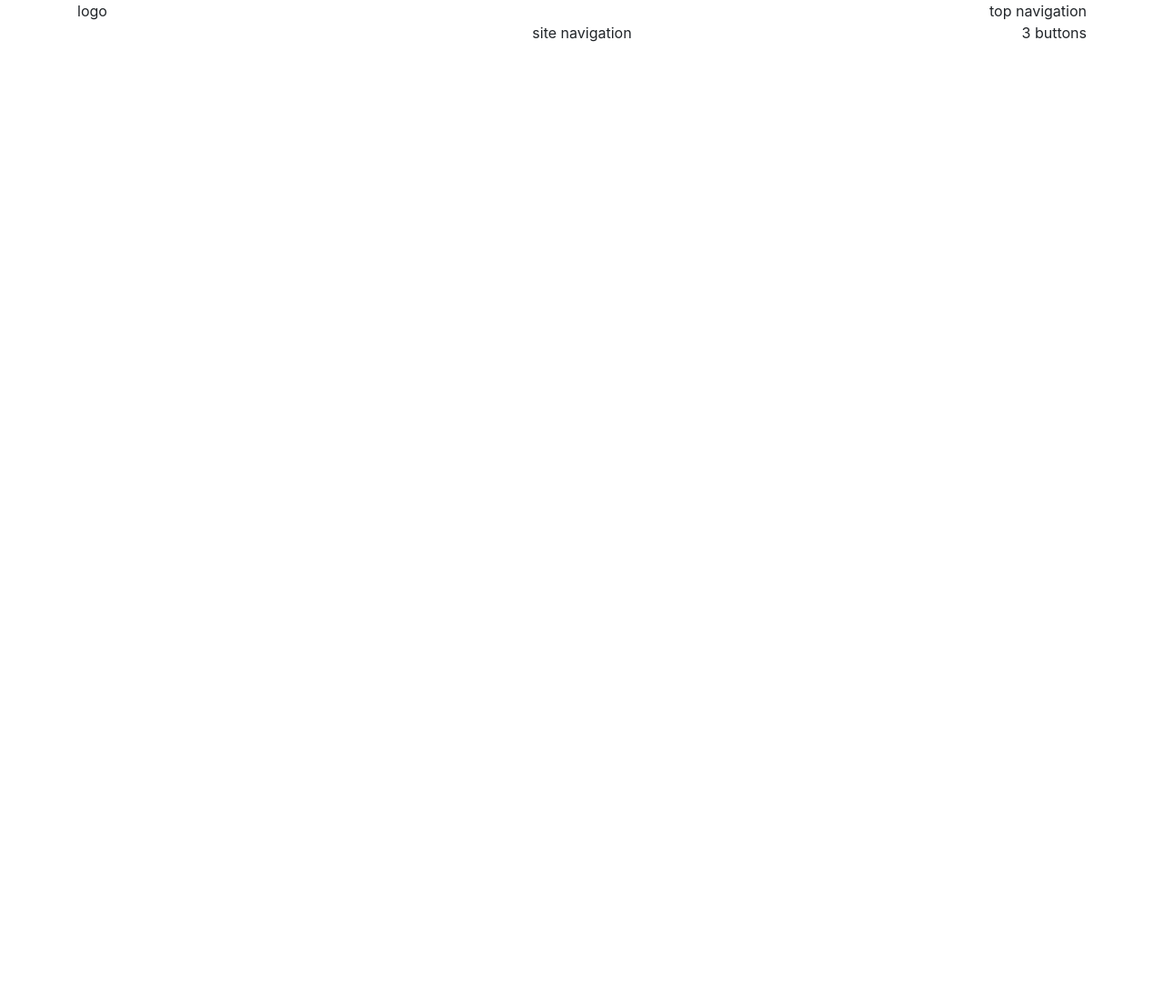
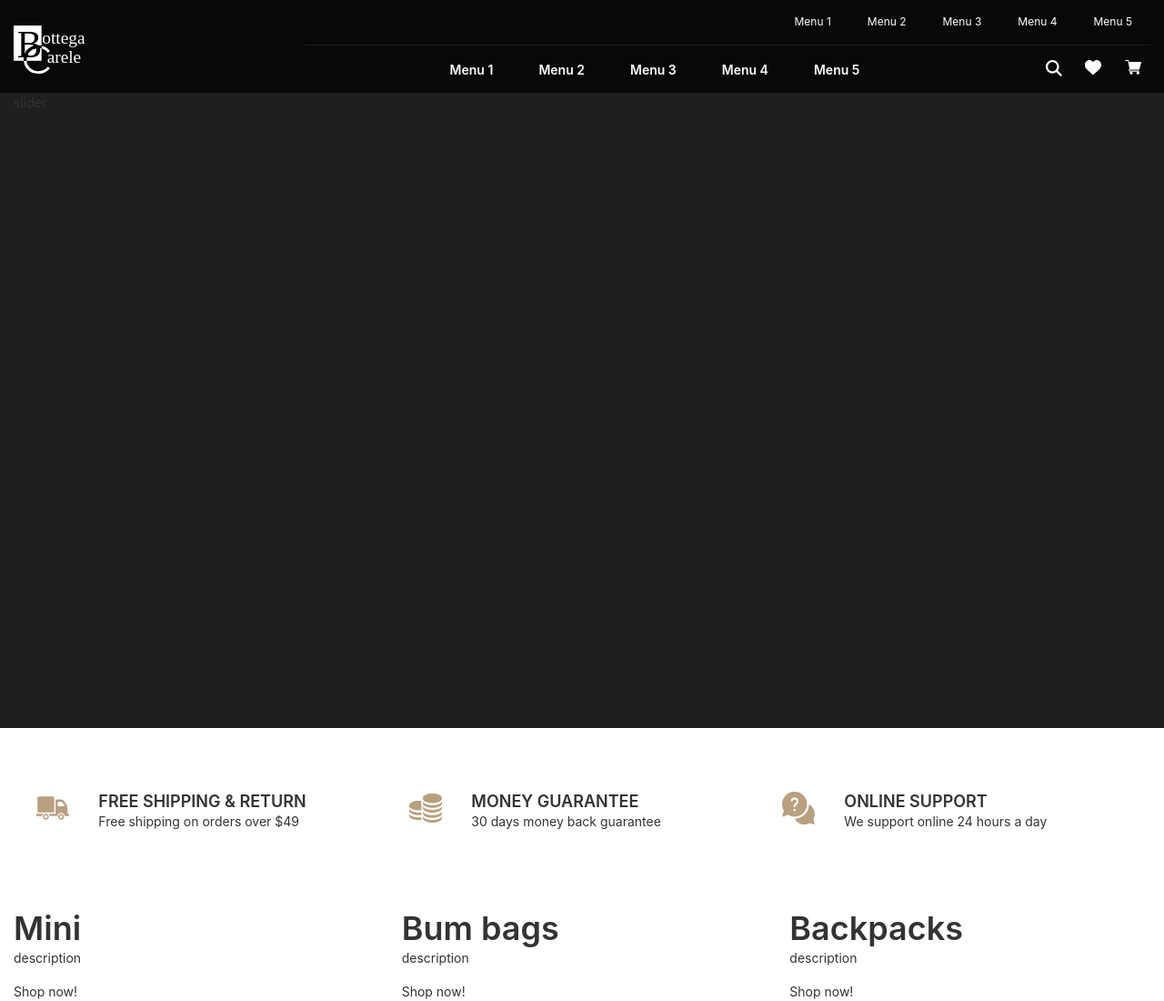
Before and after one commit to palajo/Saffiano, a plain HTML site: page index.html in a window 1280 px wide. Shown: the whole page at 91% size. Before the commit the page ends 800 px from the top, so only its background shows below. Drawn offline with Linux system fonts and the light colour scheme.

Commit message:
15/02/2020 - 12:50

```diff
--- a/css/styles.css
+++ b/css/styles.css
@@ -0,0 +1,76 @@
+*{
+	margin: 0;
+	padding: 0;
+}
+body{
+    font-family: "Sf Pro Display", sans-serif;
+    font-size: 14px;
+    font-weight: normal;
+    color: #333;
+
+    -webkit-font-smoothing: antialiased;
+    -webkit-overflow-scrolling: touch;
+}
+.container{
+	max-width: 1440px;
+}
+h1{
+	font-size: 48px;
+	font-weight: 600;
+
+	margin: 0px;
+}
+h2{
+	font-size: 36px;
+	font-weight: 600;
+
+	margin: 0px;
+}
+h3{
+	font-size: 30px;
+	font-weight: 600;
+
+	margin: 0px;
+}
+h4{
+	font-size: 24px;
+	font-weight: 600;
+
+	margin: 0px;
+}
+h5{
+	font-size: 18px;
+	font-weight: 600;
+
+	margin: 0px;
+}
+.header-menu{
+	background: #080808;
+	color: white;
+	padding: 15px 0px;
+}
+hr{
+	background: #1f1f1f;
+}
+ul{
+	list-style: none;
+}
+
+ul.top-menu > li.top-menu-item{
+	padding: 0px 20px;
+	font-size: 12px;
+}
+ul.main-menu > li.main-menu-item{
+	padding: 0px 25px;
+	font-weight: 600;
+}
+.slider{
+	background: #1f1f1f;
+	height: calc(100vh - 102px);
+}
+.icon-graphic{
+	max-width: 1200px;
+}
+.padding-70{
+	padding: 70px 0px;
+}
--- a/index.html
+++ b/index.html
@@ -7,26 +7,122 @@
 	<link rel="stylesheet" type="text/css" href="./css/styles.css" />
 </head>
 <header>
+	<div class="container-fluid header-menu">
 		<div class="container">
 			<div class="row">
-			<div class="col-3">
-			logo
+				<div class="col-3 ml-auto align-self-center">
+					<img src="./img/logo.svg" height="60px" />
 				</div>
 				<div class="col-9">
 					<div class="row">
 						<div class="col-12 d-flex justify-content-end">
-						top navigation
+							<nav>
+								<ul class="list-group list-group-horizontal top-menu">
+									<li class="top-menu-item">Menu 1</li>
+									<li class="top-menu-item">Menu 2</li>
+									<li class="top-menu-item">Menu 3</li>
+									<li class="top-menu-item">Menu 4</li>
+									<li class="top-menu-item">Menu 5</li>
+								</ul>
+							</nav>
 						</div>
 					</div>
+					<hr />
 					<div class="row">
-					<div class="col-8 d-flex justify-content-center">
-						site navigation
+						<div class="col-10 d-flex justify-content-center">
+							<nav>
+								<ul class="list-group list-group-horizontal main-menu">
+									<li class="main-menu-item">Menu 1</li>
+									<li class="main-menu-item">Menu 2</li>
+									<li class="main-menu-item">Menu 3</li>
+									<li class="main-menu-item">Menu 4</li>
+									<li class="main-menu-item">Menu 5</li>
+								</ul>
+							</nav>
 						</div>
-					<div class="col-4 d-flex justify-content-end">
-						3 buttons
+						<div class="col-2 d-flex justify-content-end">
+							<div class="container">
+							  <div class="row">
+							    <div class="col-md-4">
+							      <img src="./img/search.svg" height="18px" width="18px" />
+							    </div>
+							    <div class="col-md-4">
+							      <img src="./img/heart.svg" height="18px" width="18px" />
+							    </div>
+							    <div class="col-md-4">
+							      <img src="./img/supermarket.svg" height="18px" width="18px" />
 							    </div>
 							  </div>
 							</div>
 						</div>
 					</div>
+				</div>
+			</div>
+		</div>
+	</div>
+	<div class="container-fluid slider">
+		slider
+	</div>
 </header>
+<body>
+	<div class="container icon-graphic padding-70">
+		<div class="row">
+			<div class="col-md-4">
+				<div class="row">
+					<div class="col-2">
+						<img src="./img/delivery-truck.svg" height="36px" />
+					</div>
+					<div class="col-10">
+						<h5>FREE SHIPPING & RETURN</h5>
+						<p>Free shipping on orders over $49</p>
+					</div>
+				</div>
+			</div>
+			<div class="col-md-4">
+				<div class="row">
+					<div class="col-2">
+						<img src="./img/coin-stack.svg" height="36px" />
+					</div>
+					<div class="col-10">
+						<h5>MONEY GUARANTEE</h5>
+						<p>30 days money back guarantee</p>
+					</div>
+				</div>
+			</div>
+			<div class="col-md-4">
+				<div class="row">
+					<div class="col-2">
+						<img src="./img/question.svg" height="36px" />
+					</div>
+					<div class="col-10">
+						<h5>ONLINE SUPPORT</h5>
+						<p>We support online 24 hours a day</p>
+					</div>
+				</div>
+			</div>
+		</div>
+	</div>
+	<div class="container">
+		<div class="row">
+			<div class="col-md-4">
+				<h2>Mini</h2>
+				<p>description</p>
+				<a class="ad-link">Shop now!</a>
+			</div>
+			<div class="col-md-4">
+				<h2>Bum bags</h2>
+				<p>description</p>
+				<a class="ad-link">Shop now!</a>
+			</div>
+			<div class="col-md-4">
+				<h2>Backpacks</h2>
+				<p>description</p>
+				<a class="ad-link">Shop now!</a>
+			</div>
+		</div>
+	</div>
+	<div class="container">
+		<div class="row">
+	    </div>
+	</div>
+</body>
```
Also changed, not shown: img/coin-stack.svg (added), img/delivery-truck.svg (added), img/heart.svg (added), img/logo.svg (added), img/question.svg (added), img/search.svg (added), img/supermarket.svg (added). Lines whose indentation alone changed are shown as unchanged.
